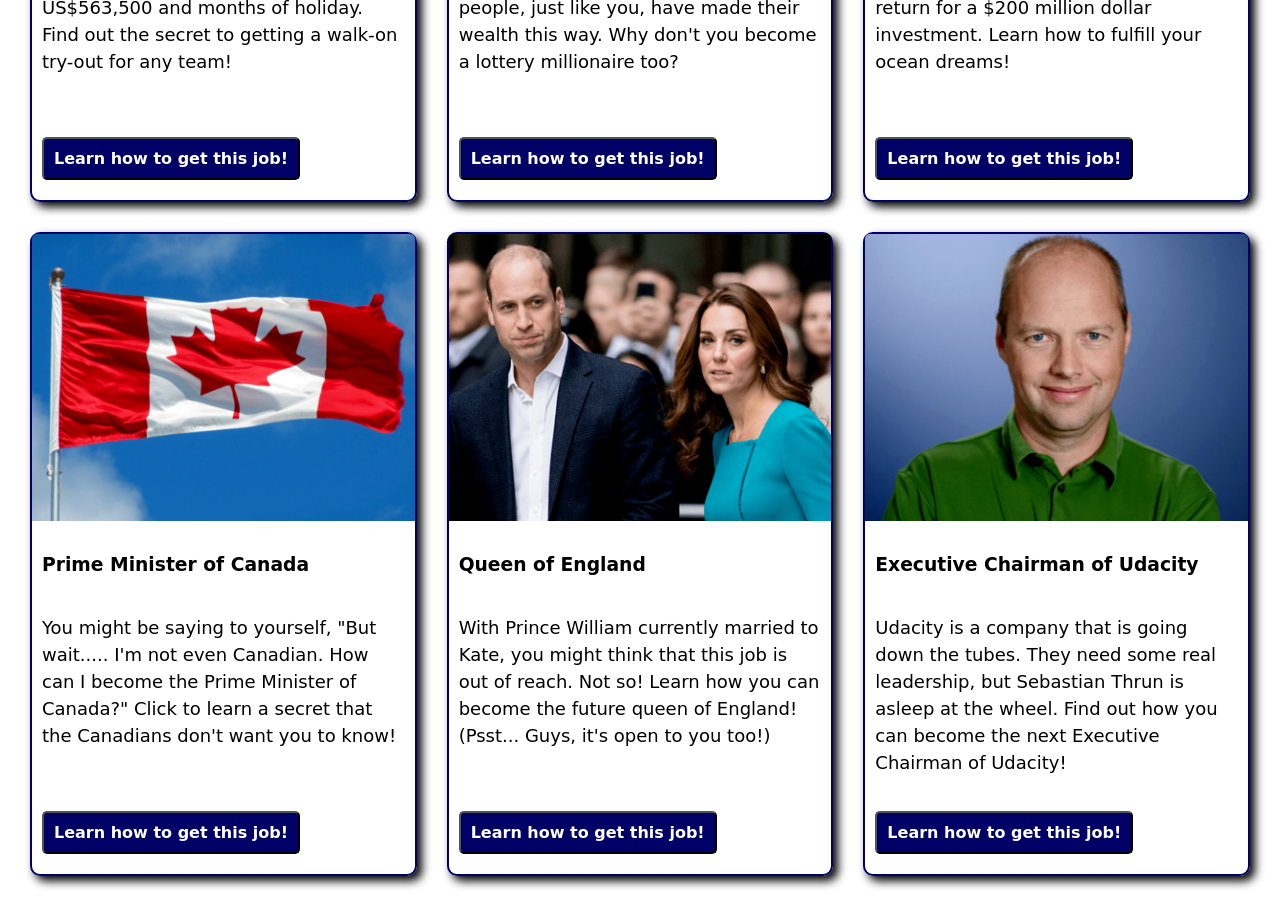
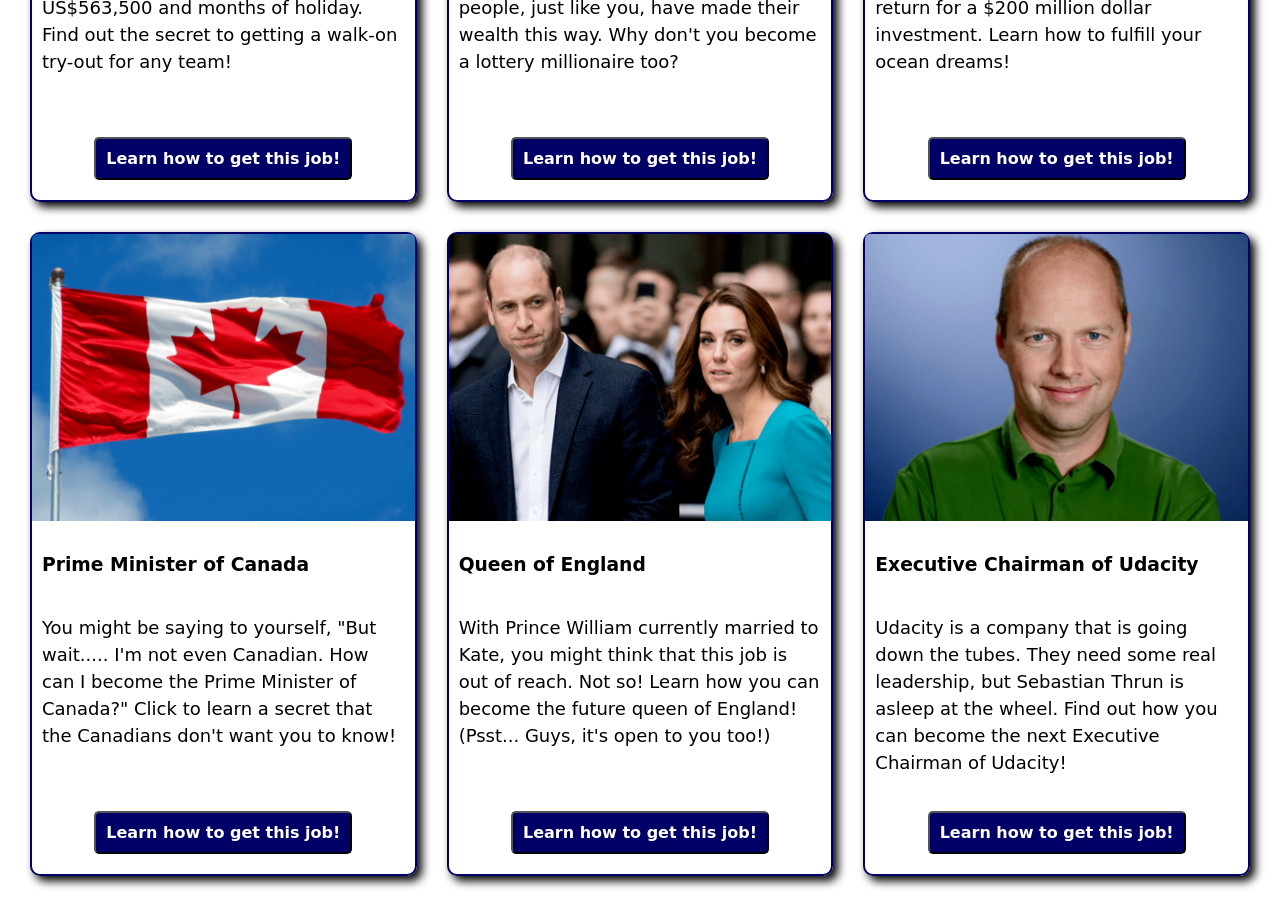
Before and after one commit to jeffcad/Udacity-Front-End-Web-Nanodegree-Project-1, a plain HTML site: page index.html in a window 1280 px wide. Shown: the part 780-1703 px from the top of the page. Drawn offline with Linux system fonts and the light colour scheme; a web font is replaced by a local one.

Commit message:
Fixed centering of card buttons

```diff
--- a/css/article-author.css
+++ b/css/article-author.css
@@ -52,6 +52,10 @@
     width:100%
 }
 
+.author-text {
+    margin-top: 50px;
+}
+
 @media(min-width: 751px) {
     .article-author-layout {
         grid-area: 2/1/4/2;
@@ -92,5 +96,6 @@
     .author-text {
         margin-left: 20px;
         margin-right: 20px;
+        margin-top: 0;
     }
 }
--- a/css/cards.css
+++ b/css/cards.css
@@ -31,9 +31,17 @@
     padding-bottom: 80px;
 }
 
+.card-button-container {
+    position: absolute;
+    bottom: 0;
+    width: 100%;
+    display: flex;
+    flex-direction: row;
+    justify-content: center;
+}
+
 .card-button {
     padding: 10px;
-    margin: 10px;
     margin-bottom: 20px;
     border-radius: 5px;
     cursor: pointer;
@@ -43,8 +51,6 @@
     font-size: medium;
     font-weight: bold;
     transition-duration: 0.4s;
-    position: absolute;
-    bottom: 0;
 }
 
 .card-button:active {
--- a/index.html
+++ b/index.html
@@ -35,7 +35,9 @@
                 <p class="card-text">It's one of the world's cushiest jobs, with a minimum annual
                     salary of US$563,500 and months of holiday. Find out the secret to getting a
                     walk-on try-out for any team!</p>
-                <a href="post-1.html"><button class="card-button">Learn how to get this job!</button></a>
+                <div class="card-button-container">
+                    <a href="post-1.html"><button class="card-button">Learn how to get this job!</button></a>
+                </div>
             </div>
             <div class="card">
                 <img class="card-image" src="images/lottery-win.png" alt="Woman winning the lottery">
@@ -43,7 +45,9 @@
                 <p class="card-text">How else can you turn $1 into $70 million overnight? Lots of
                     regular people, just like you, have made their wealth this way. Why don't you
                     become a lottery millionaire too?</p>
+                <div class="card-button-container">
                     <a href="post-2.html"><button class="card-button">Learn how to get this job!</button></a>
+                </div>
             </div>
             <div class="card">
                 <img class="card-image" src="images/mega-yacht.png" alt="A mega-yacht">
@@ -51,7 +55,9 @@
                 <p class="card-text">Becoming a mega-yacht owner offers so many possibilities
                     to make money in return for a $200 million dollar investment. Learn how to
                     fulfill your ocean dreams!</p>
+                <div class="card-button-container">
                     <a href="post-3.html"><button class="card-button">Learn how to get this job!</button></a>
+                </div>
             </div>
             <div class="card">
                 <img class="card-image" src="images/canada-flag.png" alt="Canadian flag waving">
@@ -59,7 +65,9 @@
                 <p class="card-text">You might be saying to yourself, "But wait..... I'm not even
                     Canadian. How can I become the Prime Minister of Canada?" Click to learn a
                     secret that the Canadians don't want you to know!</p>
-                    <a href="post-4.html"><button class="card-button">Learn how to get this job!</button></a>
+                <div class="card-button-container">
+                    <a href="post-3.html"><button class="card-button">Learn how to get this job!</button></a>
+                </div>
             </div>
             <div class="card">
                 <img class="card-image" src="images/prince-william.png" alt="Prince William and Kate">
@@ -67,7 +75,9 @@
                 <p class="card-text">With Prince William currently married to Kate, you might think
                     that this job is out of reach. Not so! Learn how you can become the future
                     queen of England! (Psst... Guys, it's open to you too!)</p>
-                    <a href="post-5.html"><button class="card-button">Learn how to get this job!</button></a>
+                <div class="card-button-container">
+                    <a href="post-3.html"><button class="card-button">Learn how to get this job!</button></a>
+                </div>
             </div>
             <div class="card">
                 <img class="card-image" src="images/udacity-exec-chair.png" alt="Udacity executive chairman">
@@ -75,7 +85,9 @@
                 <p class="card-text">Udacity is a company that is going down the tubes. They need
                     some real leadership, but Sebastian Thrun is asleep at the wheel. Find out how
                     you can become the next Executive Chairman of Udacity!</p>
-                    <a href="post-6.html"><button class="card-button">Learn how to get this job!</button></a>
+                <div class="card-button-container">
+                    <a href="post-3.html"><button class="card-button">Learn how to get this job!</button></a>
+                </div>
             </div>
         </section>
         <footer class="site-footer">
```
